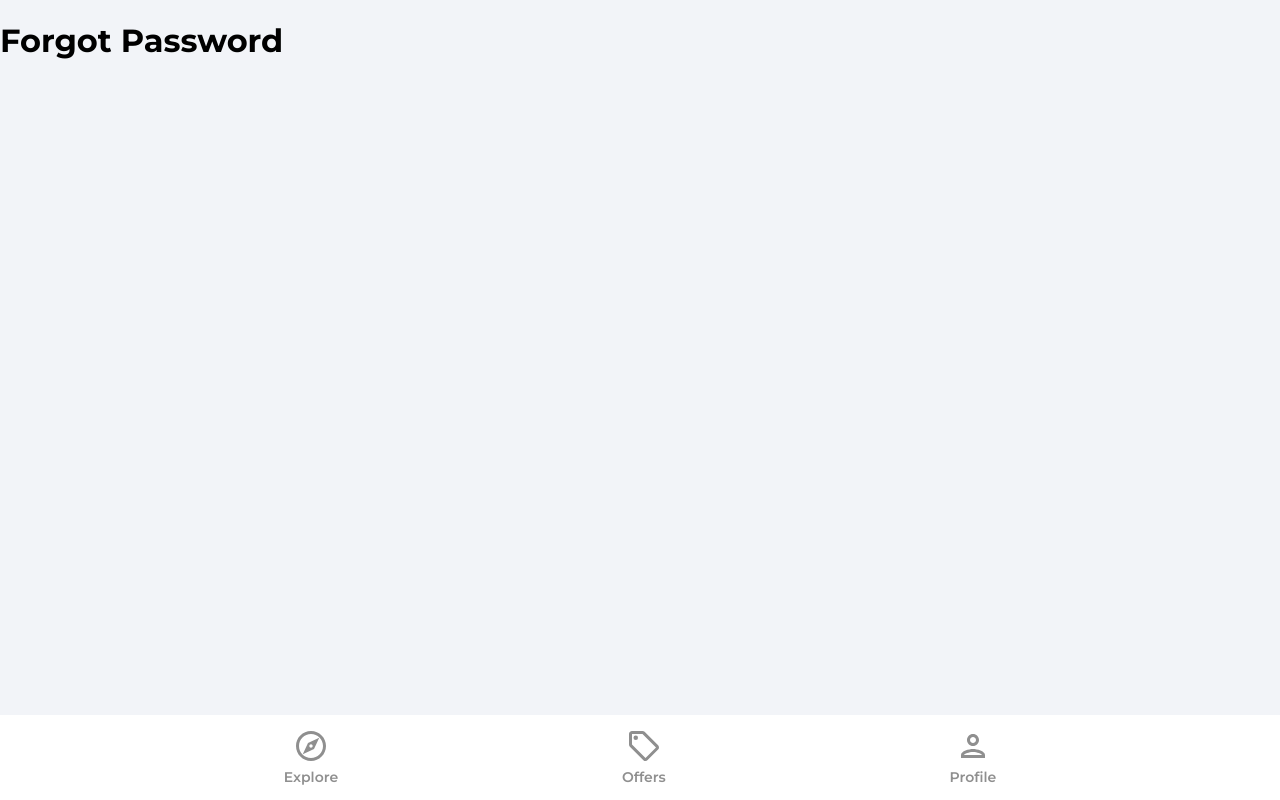
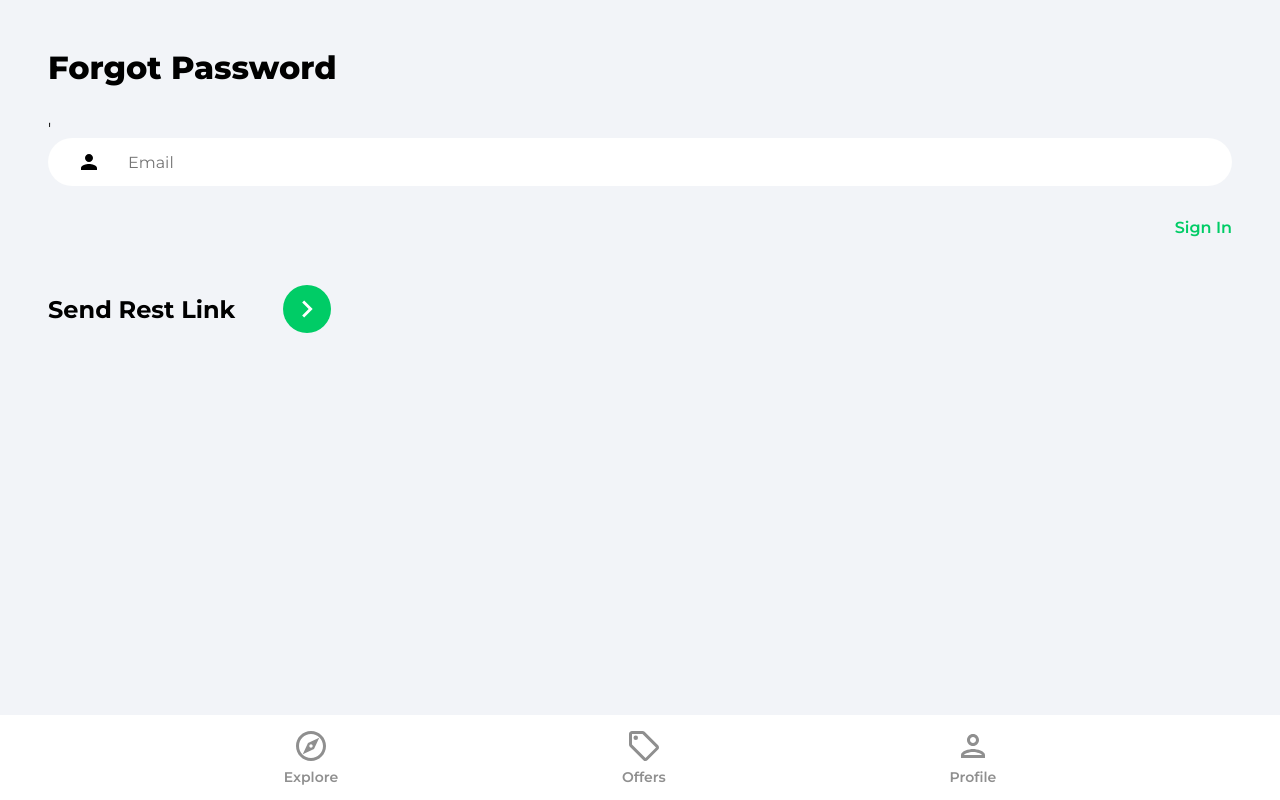
Before and after one commit to junsantilla/house-marketplace, a React (Create React App) app: page /forgot-password in a window 1280 px wide. Built offline with nearby package versions, Linux system fonts and the light colour scheme.

Commit message:
Forgot password

```diff
--- a/src/pages/ForgotPassword.jsx
+++ b/src/pages/ForgotPassword.jsx
@@ -1,9 +1,61 @@
-import React from "react";
+import { useState } from "react";
+import { Link } from "react-router-dom";
+import { getAuth, sendPasswordResetEmail } from "firebase/auth";
+import { toast } from "react-toastify";
+import { ReactComponent as ArrowRightIcon } from "../assets/svg/keyboardArrowRightIcon.svg";
 
 function ForgotPassword() {
+	const [email, setEmail] = useState("");
+
+	const onChange = (e) => {
+		setEmail(e.target.value);
+	};
+
+	const onSubmit = async (e) => {
+		e.preventDefault();
+		try {
+			const auth = getAuth();
+			await sendPasswordResetEmail(auth, email);
+			toast.success("email was sent");
+		} catch (error) {
+			toast.error("Could not send reset email");
+		}
+	};
+
 	return (
 		<>
-			<h1>Forgot Password</h1>
+			<div className="pageContainer">
+				<header>
+					<p className="pageHeader">Forgot Password</p>
+				</header>
+				'
+				<main>
+					<form onSubmit={onSubmit}>
+						<input
+							type="email"
+							className="emailInput"
+							placeholder="Email"
+							id="email"
+							value={email}
+							onChange={onChange}
+						/>
+						<Link className="forgotPasswordLink" to="sign-in">
+							Sign In
+						</Link>
+
+						<div className="signInBar">
+							<div className="signInText">Send Rest Link</div>
+							<button className="signInButton">
+								<ArrowRightIcon
+									fill="#fff"
+									width="34px"
+									height="34px"
+								/>
+							</button>
+						</div>
+					</form>
+				</main>
+			</div>
 		</>
 	);
 }
```
